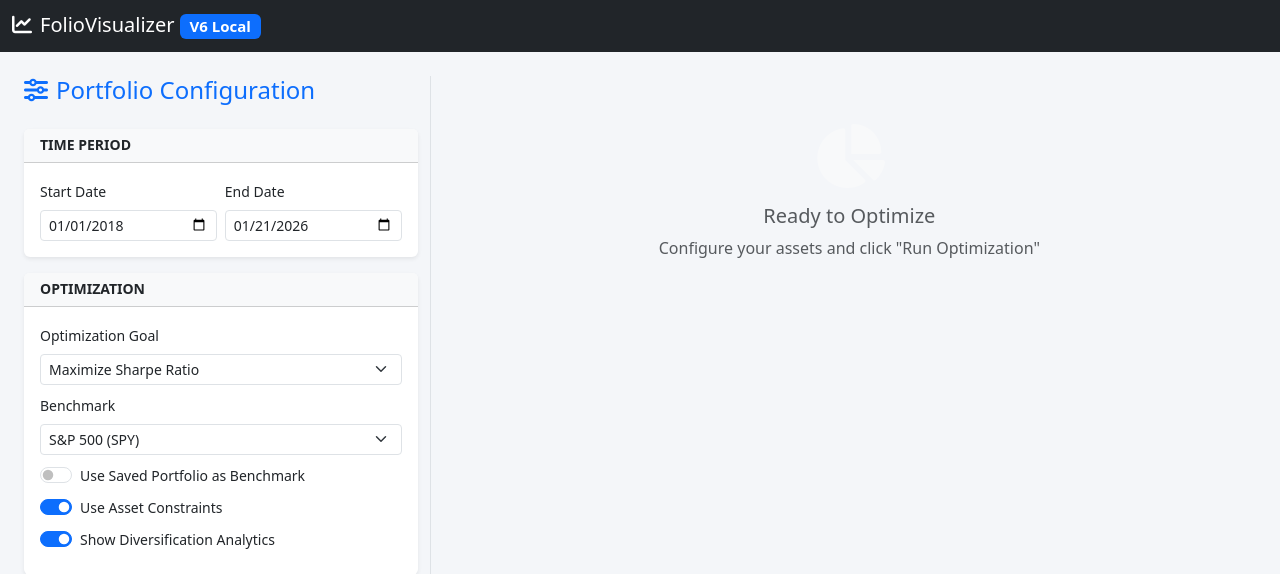
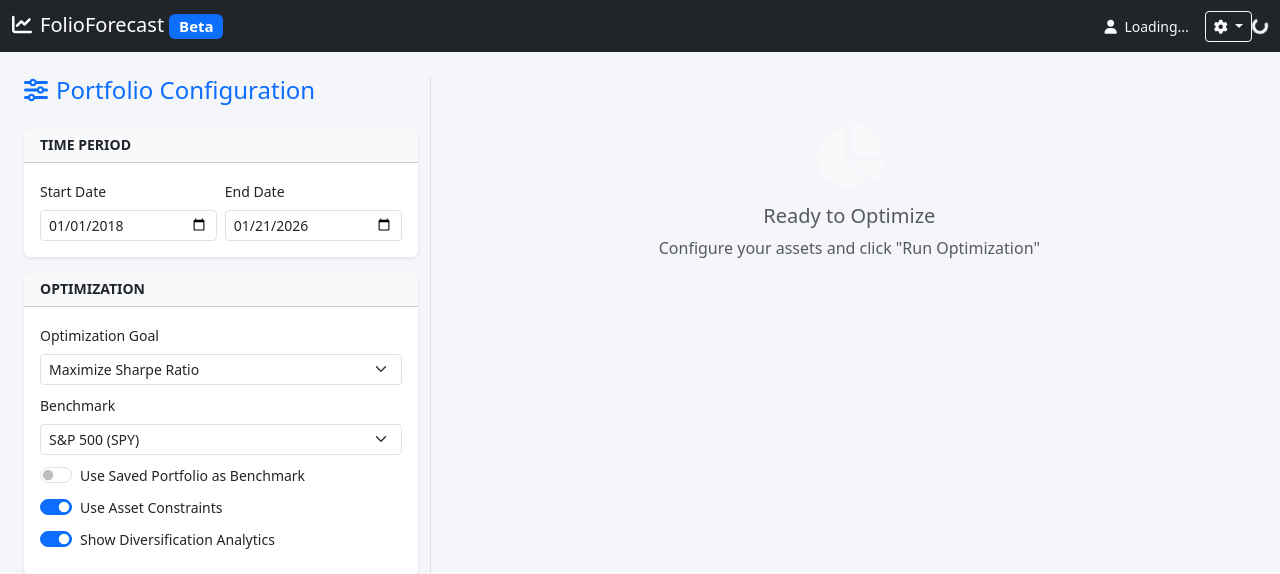
Before and after one commit to shadow6-actual/V6_EODHD_POpt, a Flask app: template webapp/templates/index.html in a window 1280 px wide. Shown: the top 574 px of the page. Run offline with Flask 3, Linux system fonts and the light colour scheme; the template is opened without the code that fills it, so the values that code supplies are empty; some libraries are stand-ins or nearby versions.

Commit message:
Update layout.html
clerk initial layout.html

```diff
--- a/webapp/templates/layout.html
+++ b/webapp/templates/layout.html
@@ -3,10 +3,19 @@
 <head>
     <meta charset="UTF-8">
     <meta name="viewport" content="width=device-width, initial-scale=1.0">
-    <title>Portfolio Visualizer V6</title>
+    <title>FolioForecast - Portfolio Optimizer</title>
 
     <link href="https://cdn.jsdelivr.net/npm/bootstrap@5.3.0/dist/css/bootstrap.min.css" rel="stylesheet">
     <link href="https://cdnjs.cloudflare.com/ajax/libs/font-awesome/6.0.0/css/all.min.css" rel="stylesheet">
+
+    <!-- Clerk.js -->
+    <script
+        async
+        crossorigin="anonymous"
+        data-clerk-publishable-key="pk_test_ZGl2ZXJzZS1ld2UtMTUuY2xlcmsuYWNjb3VudHMuZGV2JA"
+        src="https://diverse-ewe-15.clerk.accounts.dev/npm/@clerk/clerk-js@latest/dist/clerk.browser.js"
+        type="text/javascript">
+    </script>
 
     <style>
         body { background-color: #f4f6f9; }
@@ -21,8 +30,45 @@
     <nav class="navbar navbar-dark bg-dark">
         <div class="container-fluid">
             <span class="navbar-brand mb-0 h1">
-                <i class="fas fa-chart-line me-2"></i>FolioVisualizer <span class="badge bg-primary">V6 Local</span>
+                <i class="fas fa-chart-line me-2"></i>FolioForecast <span class="badge bg-primary">Beta</span>
             </span>
+
+            <!-- Auth Section -->
+            <div class="d-flex align-items-center" id="authSection">
+                <!-- Signed Out State -->
+                <div id="signedOutButtons" style="display: none;">
+                    <button class="btn btn-outline-light btn-sm me-2" onclick="clerkSignIn()">
+                        <i class="fas fa-sign-in-alt me-1"></i>Sign In
+                    </button>
+                    <button class="btn btn-primary btn-sm" onclick="clerkSignUp()">
+                        <i class="fas fa-user-plus me-1"></i>Sign Up
+                    </button>
+                </div>
+
+                <!-- Signed In State -->
+                <div id="signedInSection" style="display: none;" class="d-flex align-items-center">
+                    <span class="text-light me-3 small">
+                        <i class="fas fa-user me-1"></i>
+                        <span id="usernameDisplay">Loading...</span>
+                    </span>
+                    <div class="dropdown">
+                        <button class="btn btn-outline-light btn-sm dropdown-toggle" type="button" data-bs-toggle="dropdown">
+                            <i class="fas fa-cog"></i>
+                        </button>
+                        <ul class="dropdown-menu dropdown-menu-end">
+                            <li><a class="dropdown-item" href="#" onclick="openUserProfile()"><i class="fas fa-user-cog me-2"></i>Profile</a></li>
+                            <li><a class="dropdown-item" href="#" onclick="showMyPortfolios()"><i class="fas fa-folder me-2"></i>My Portfolios</a></li>
+                            <li><hr class="dropdown-divider"></li>
+                            <li><a class="dropdown-item text-danger" href="#" onclick="clerkSignOut()"><i class="fas fa-sign-out-alt me-2"></i>Sign Out</a></li>
+                        </ul>
+                    </div>
+                </div>
+
+                <!-- Loading State -->
+                <div id="authLoading">
+                    <span class="spinner-border spinner-border-sm text-light" role="status"></span>
+                </div>
+            </div>
         </div>
     </nav>
 
```
